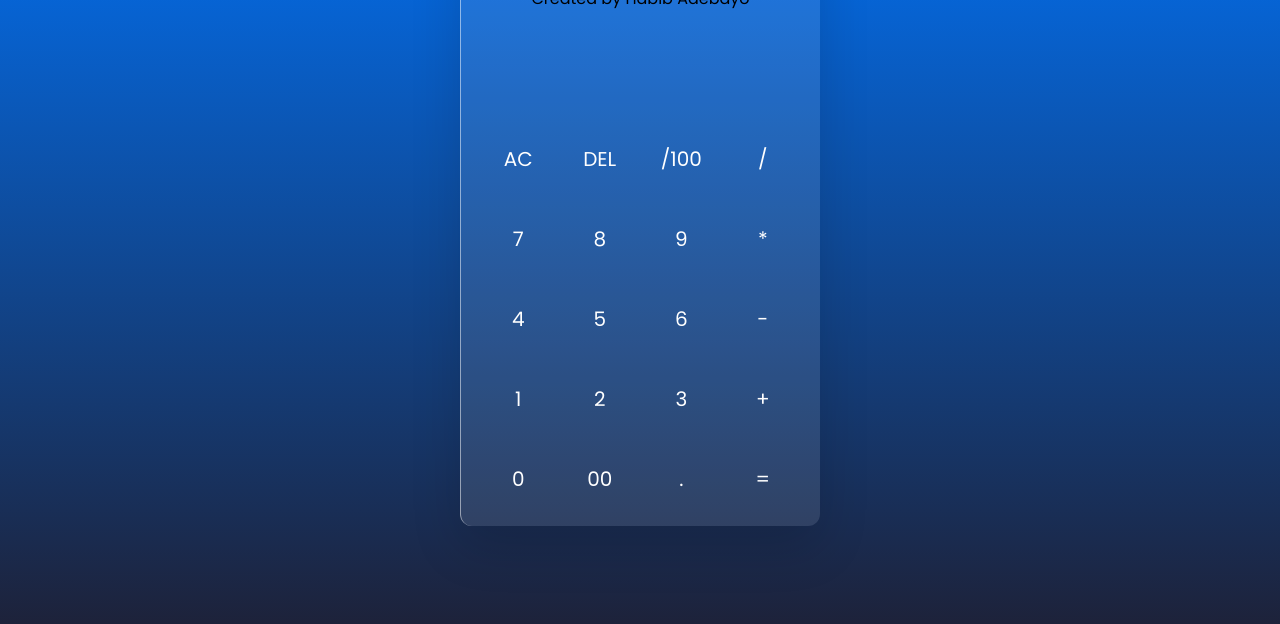
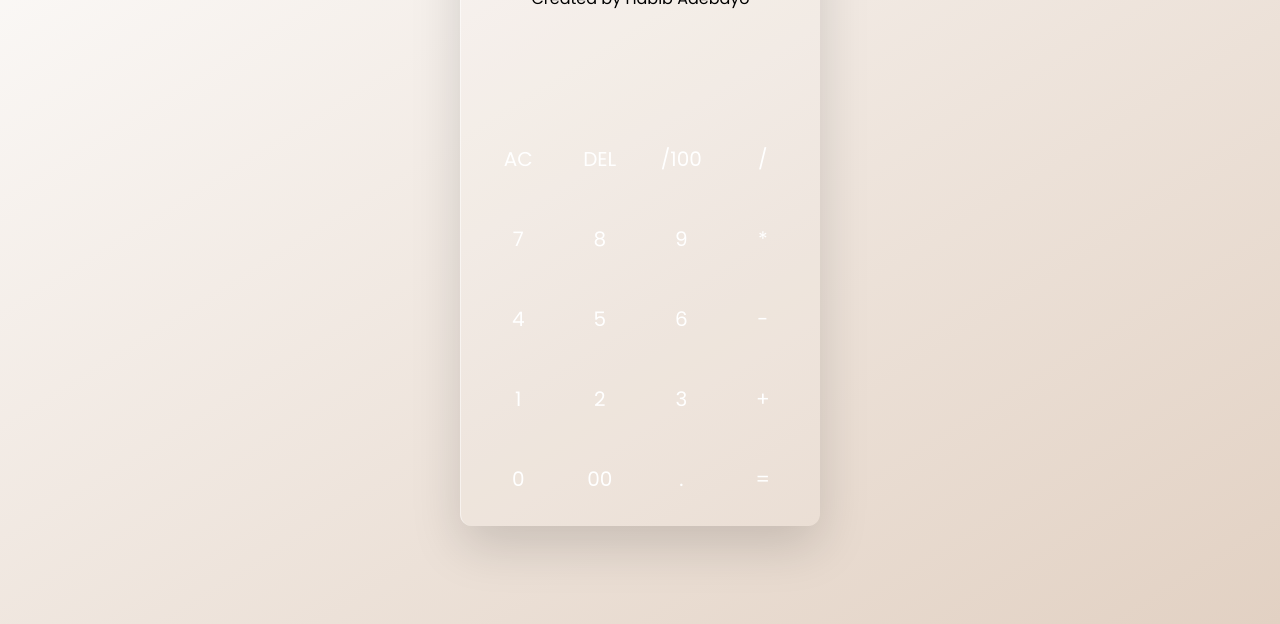
Before and after one commit to Habib-0007/Stirk-Calculator-, a plain HTML site: page index.html in a window 1280 px wide. Shown: the part 176-800 px from the top of the page. Drawn offline with Linux system fonts and the light colour scheme.

Commit message:
Update style.css

```diff
--- a/style.css
+++ b/style.css
@@ -12,7 +12,7 @@ body{
   display: flex;
   justify-content: center;
   align-items: center;
-  background: linear-gradient(#0076ff , #1d223a);
+  background-image: linear-gradient(to bottom right, #FDFCFB, #E2D1C3);
 }
 @keyframes move {
   100%{
```
